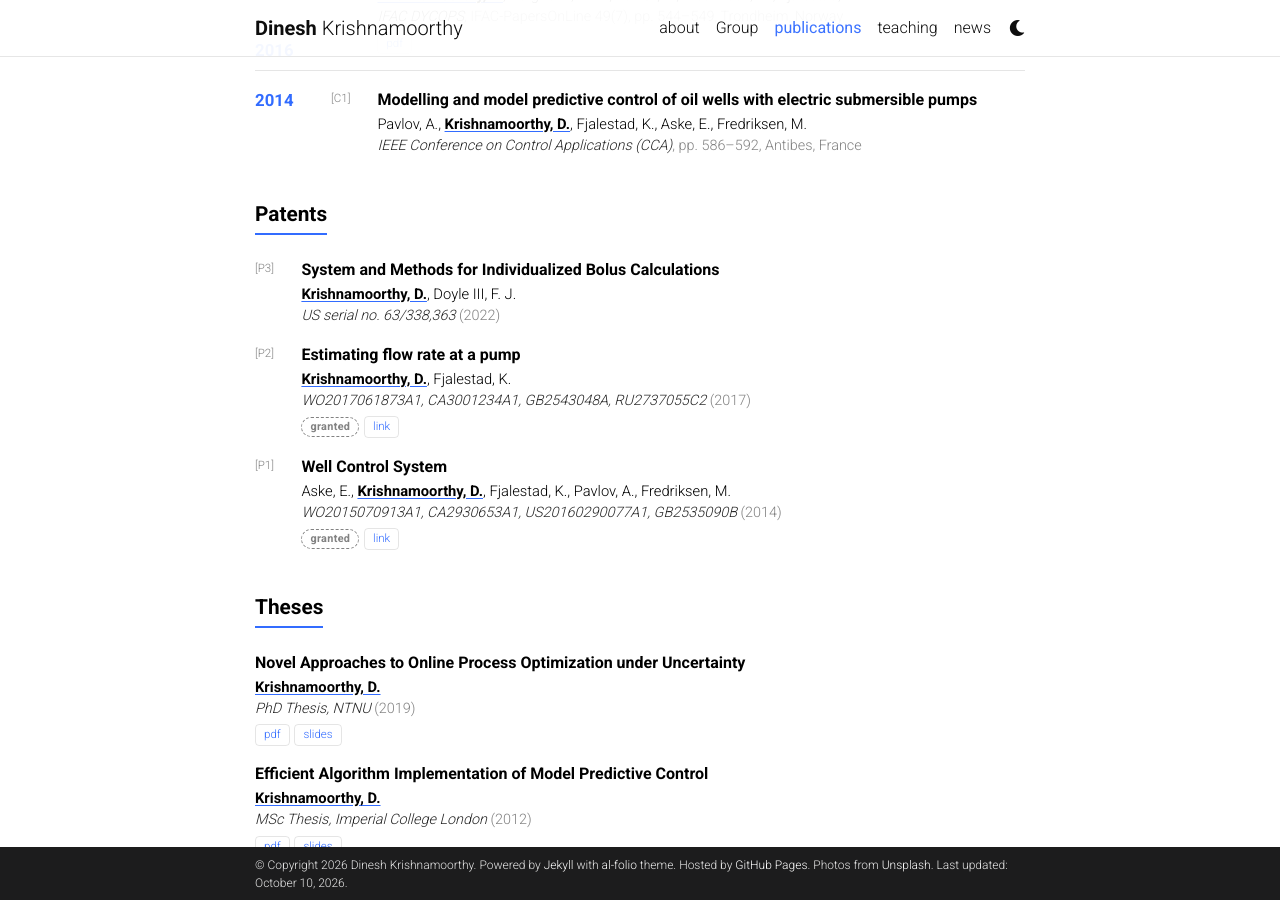
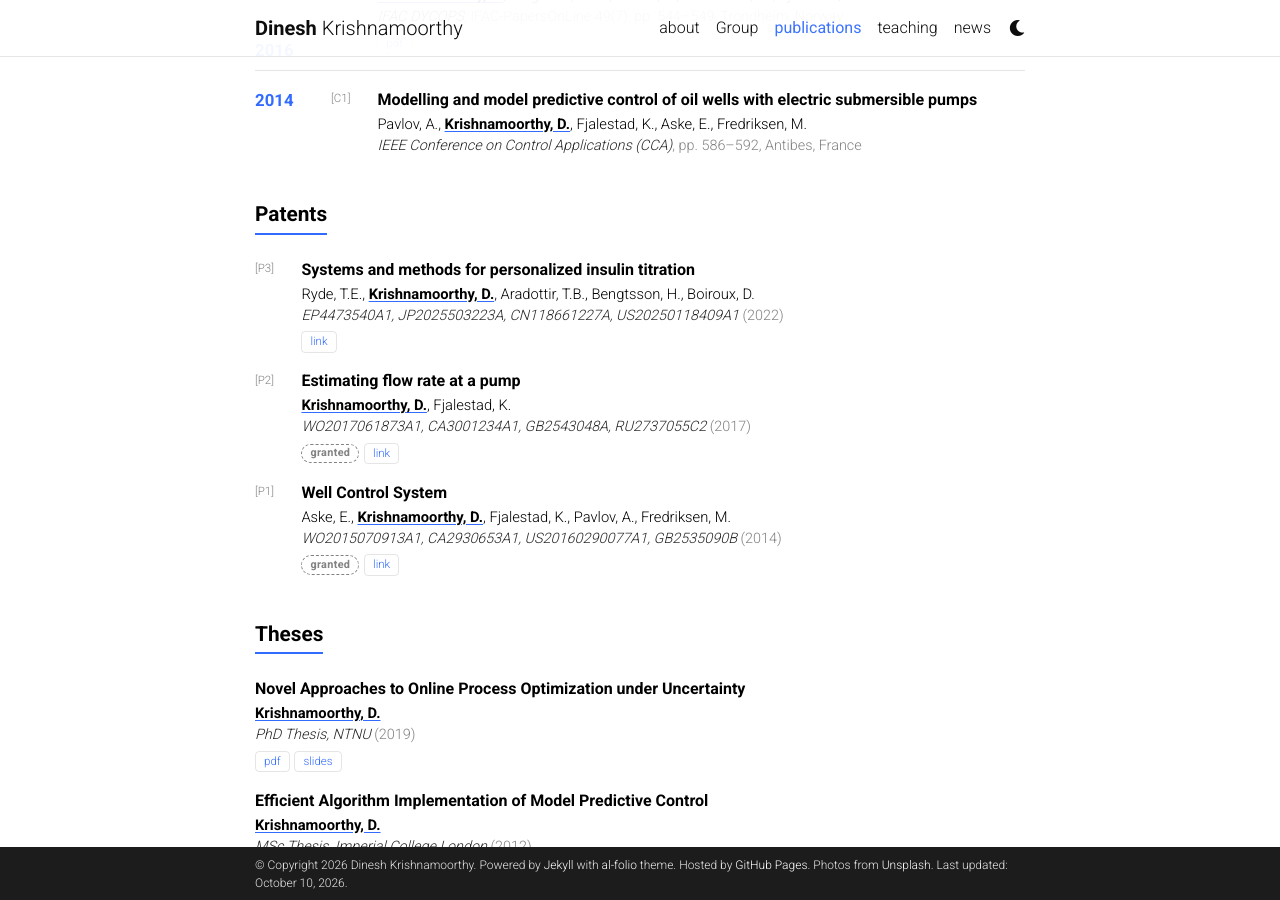
Before and after one commit to dinesh-krishnamoorthy/dinesh-krishnamoorthy.github.io, a Jekyll site: the page built from _pages/publications.md, in a window 1280 px wide and 900 px high, scrolled down 10102 px. Built offline with Jekyll 4.4.1, drawn with Linux system fonts in a browser that asks for light colours; comment, search, counter and statistics services are not loaded; a style sheet for code colours, icons or effects is not loaded.

Commit message:
Update patent information with new details

```diff
--- a/_data/publications.yml
+++ b/_data/publications.yml
@@ -561,9 +561,10 @@ conference:
 patents:
 
 - year: 2022
-  authors: "Krishnamoorthy, D., Doyle III, F. J."
-  title: "System and Methods for Individualized Bolus Calculations"
-  venue: "US serial no. 63/338,363"
+  authors: "Ryde, T.E., Krishnamoorthy, D., Aradottir, T.B., Bengtsson, H., Boiroux, D."
+  title: "Systems and methods for personalized insulin titration"
+  venue: "EP4473540A1, JP2025503223A, CN118661227A, US20250118409A1"
+  links: { link: "https://patents.google.com/patent/US20250118409A1/en" }
 
 - year: 2017
   authors: "Krishnamoorthy, D., Fjalestad, K."
```
